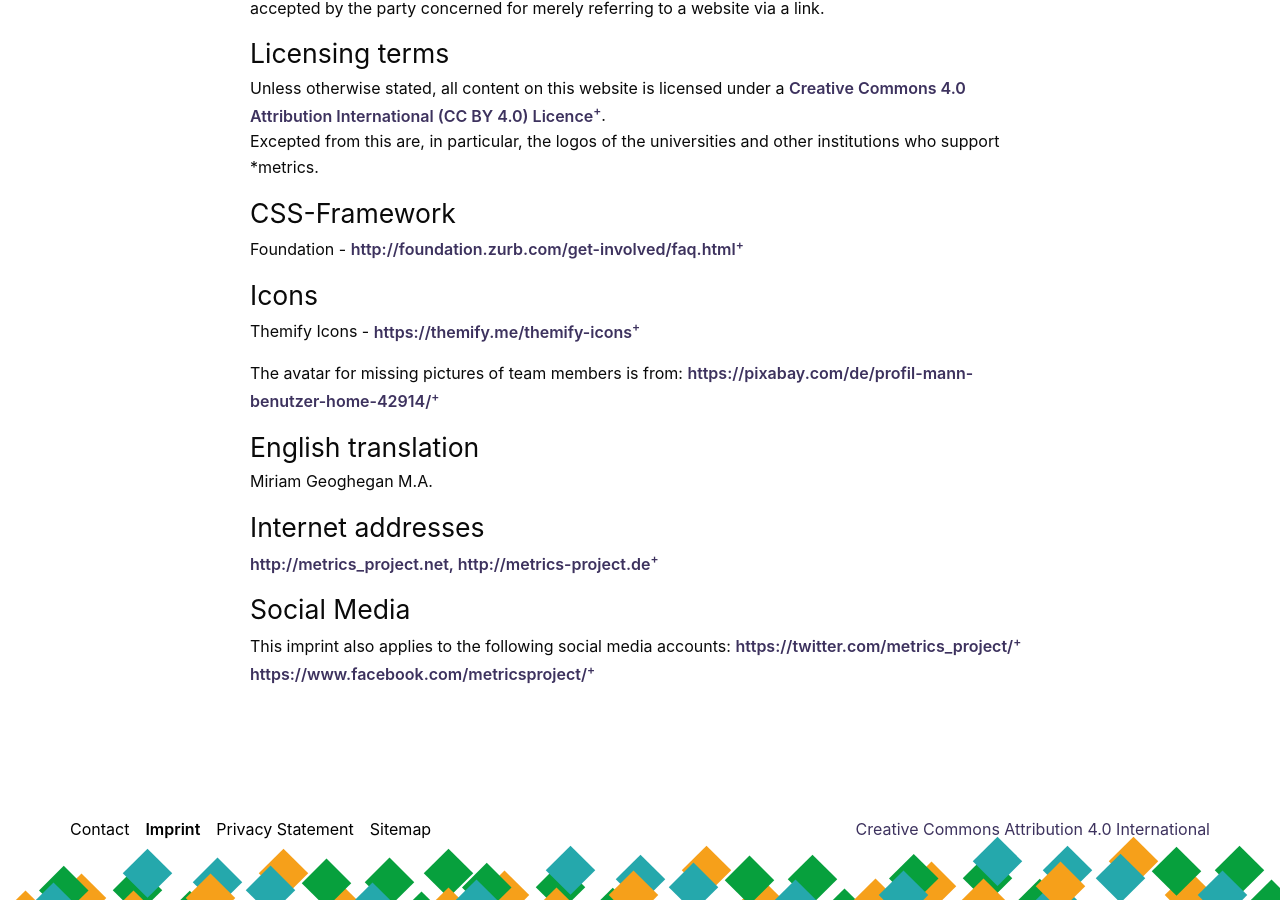
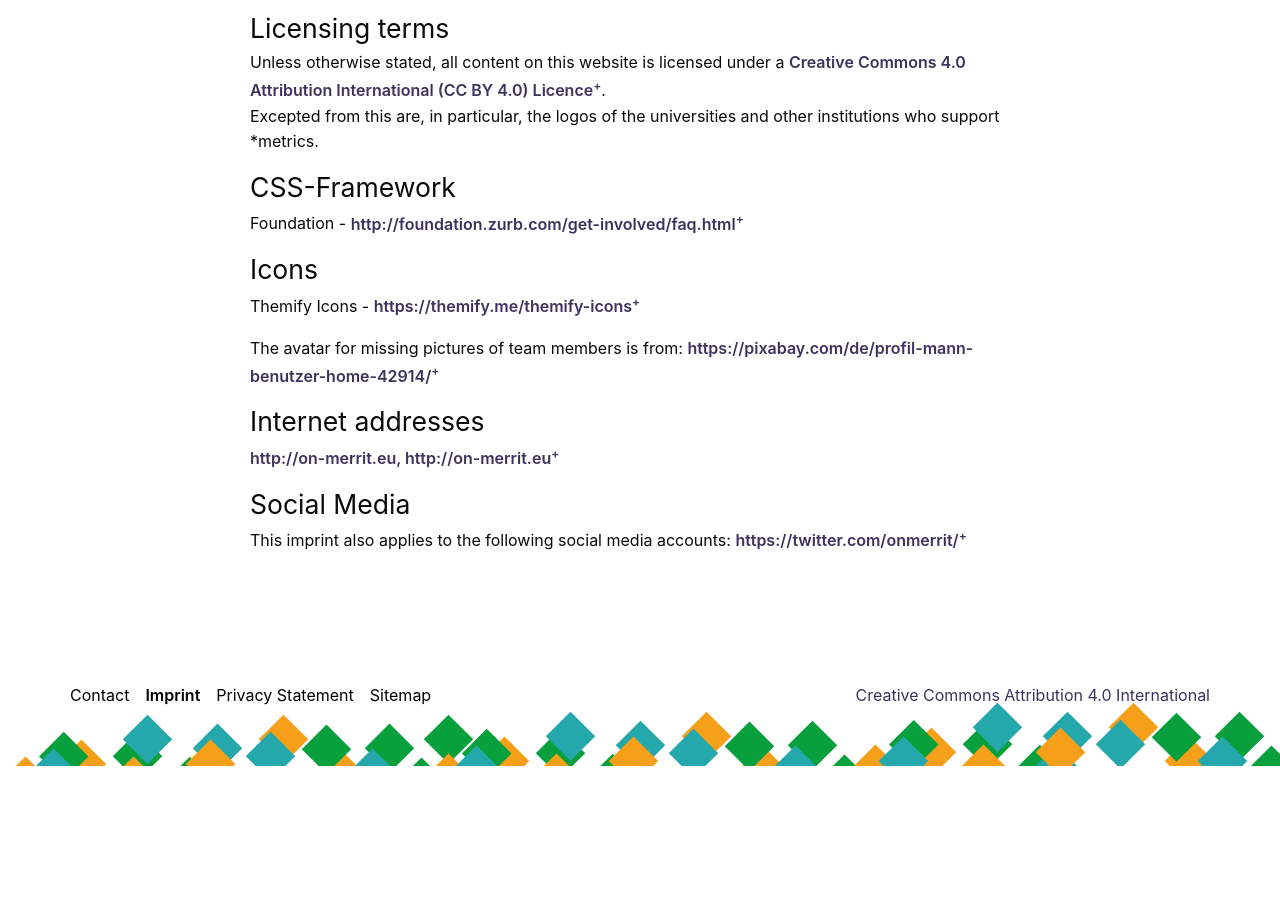
Before and after one commit to subugoe/on-merrit-website, a Jekyll site: the page built from pages/imprint.md, in a window 1280 px wide and 900 px high, scrolled down 1667 px. Built offline with Jekyll 4.4.1, drawn with Linux system fonts in a browser that asks for light colours; nearby versions of some CDN libraries; comment, search, counter and statistics services are not loaded; after the commit the page ends 2433 px from its top, so only the background shows below that; some of the changed text lies outside the part shown.

Commit message:
Update imprint.md

```diff
--- a/pages/imprint.md
+++ b/pages/imprint.md
@@ -61,19 +61,15 @@
 
 The avatar for missing pictures of team members is from: <https://pixabay.com/de/profil-mann-benutzer-home-42914/>
 
-## English translation
-
-Miriam Geoghegan M.A.
 
 ## Internet addresses
 
-<http://metrics_project.net, http://metrics-project.de>
+<http://on-merrit.eu, http://on-merrit.eu>
 
 ## Social Media
 
 This imprint also applies to the following social media accounts:
-<https://twitter.com/metrics_project/>
-<https://www.facebook.com/metricsproject/>
+<https://twitter.com/onmerrit/>
 
 <!-- Stop editing content here -->
 <!-- Start editing content here -->
```
Also changed, not shown: other parts of pages/imprint.md (+2 -2 lines).
